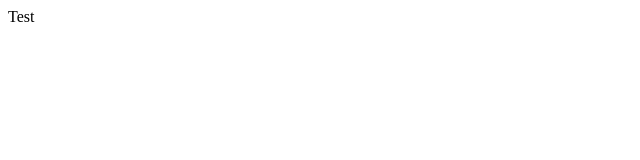
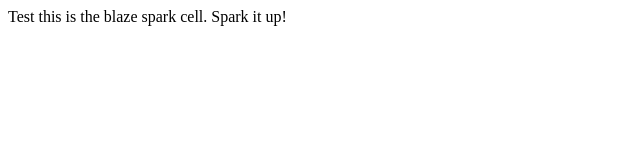
Before and after one commit to BlazeSparkCell/Spark-Cell-Web-Page, a plain HTML site: page index.html in a window 1280 px wide. Shown: the whole page, without its empty margins (0-640 px from the left). Drawn offline with Linux system fonts and the light colour scheme.

Commit message:
Update index.html

```diff
--- a/index.html
+++ b/index.html
@@ -1,6 +1,6 @@
 <html>
 <body>
-Test
+Test this is the blaze spark cell. Spark it up!
 </body>
 
 
```
